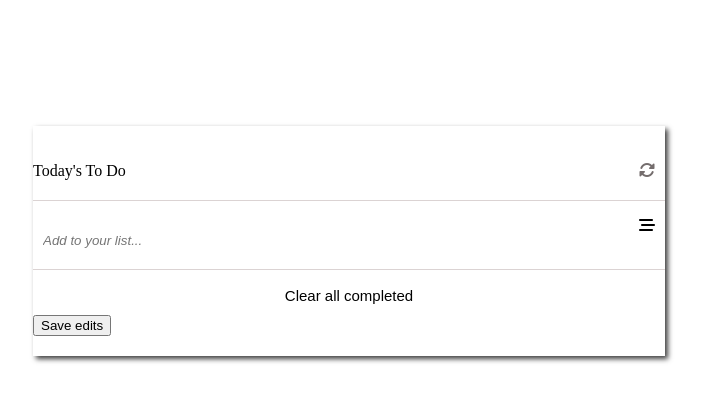
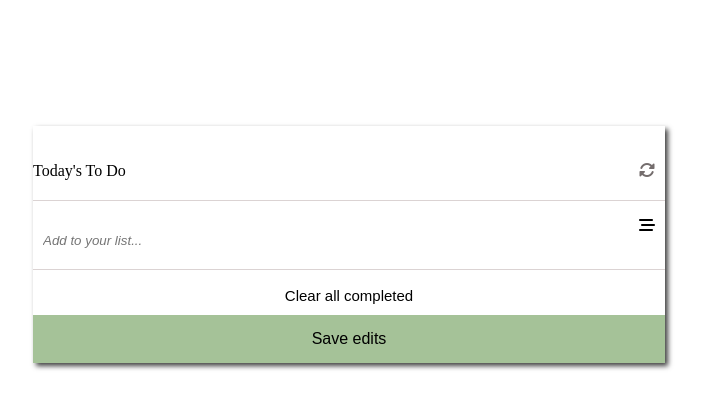
Before and after one commit to cwaku/to-do-list, a website built with webpack: page src/index.html in a window 1280 px wide. Shown: the whole page, without its empty margins (291-994 px from the left). Built offline with nearby package versions, Linux system fonts and the light colour scheme.

Commit message:
Style save edits button

```diff
--- a/src/index.js
+++ b/src/index.js
@@ -126,7 +126,6 @@ document.addEventListener('DOMContentLoaded', () => {
     el.addEventListener('click', () => {
       saveBtn.addEventListener('click', () => {
         const newInput = el.innerHTML;
-        console.log(newInput);
         for (let i = 0; i < toDoList.length; i += 1) {
           const parentId = el.parentElement.getAttribute('data-id');
           if (Number(parentId - 1) === toDoList[i].index) {
--- a/src/style.css
+++ b/src/style.css
@@ -4,7 +4,7 @@ body {
 
 .container {
   margin: 10% 25% 0 25%;
-  padding: 20px 0;
+  padding: 20px 0 0 0;
   box-shadow: 3px 3px 5px 0 rgba(0, 0, 0, 0.75);
   -webkit-box-shadow: 3px 3px 5px 0 rgba(0, 0, 0, 0.75);
   -moz-box-shadow: 3px 3px 5px 0 rgba(0, 0, 0, 0.75);
@@ -115,3 +115,11 @@ ul li {
   font-size: 15px;
   margin-bottom: 10px;
 }
+
+.save {
+  border: none;
+  background-color: #548b3b85;
+  padding: 15px;
+  font-size: 16px;
+  width: 100%;
+}
```
Also changed, not shown: src/addRemove.js (line endings or trailing spaces).
